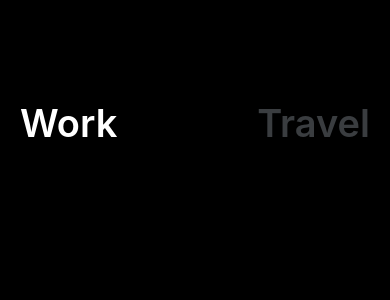
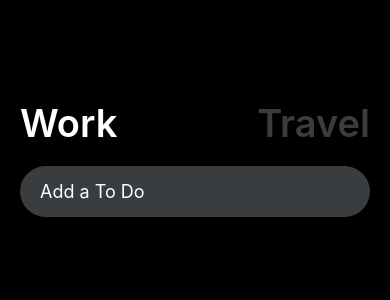
Before and after one commit to yuzusim/todo-app, a React Native app: screen / in a window 390 px wide. Shown: the top 300 px of the page. Built offline with nearby package versions, Linux system fonts and the light colour scheme.

Commit message:
삼항연산자를 이용해서 placeholder의 내용을 상태에 따라 바꾸는 것

```diff
--- a/App.js
+++ b/App.js
@@ -5,9 +5,7 @@ import {
   Text,
   View,
   TouchableOpacity,
-  TouchableHighlight,
-  TouchableWithoutFeedback,
-  Pressable,
+  TextInput,
 } from "react-native";
 import { theme } from "./colors.js";
 
@@ -38,6 +36,12 @@ export default function App() {
           </Text>
         </TouchableOpacity>
       </View>
+      <View>
+        <TextInput
+          style={styles.input}
+          placeholder={working ? "Add a To Do" : "Where do you want to go?"}
+        />
+      </View>
     </View>
   );
 }
@@ -58,4 +62,13 @@ const styles = StyleSheet.create({
     fontSize: 38,
     fontWeight: "600",
   },
+  input: {
+    backgroundColor: theme.grey,
+    color: "white",
+    paddingVertical: 15,
+    paddingHorizontal: 20,
+    borderRadius: 30,
+    marginTop: 20,
+    fontSize: 18,
+  },
 });
```
